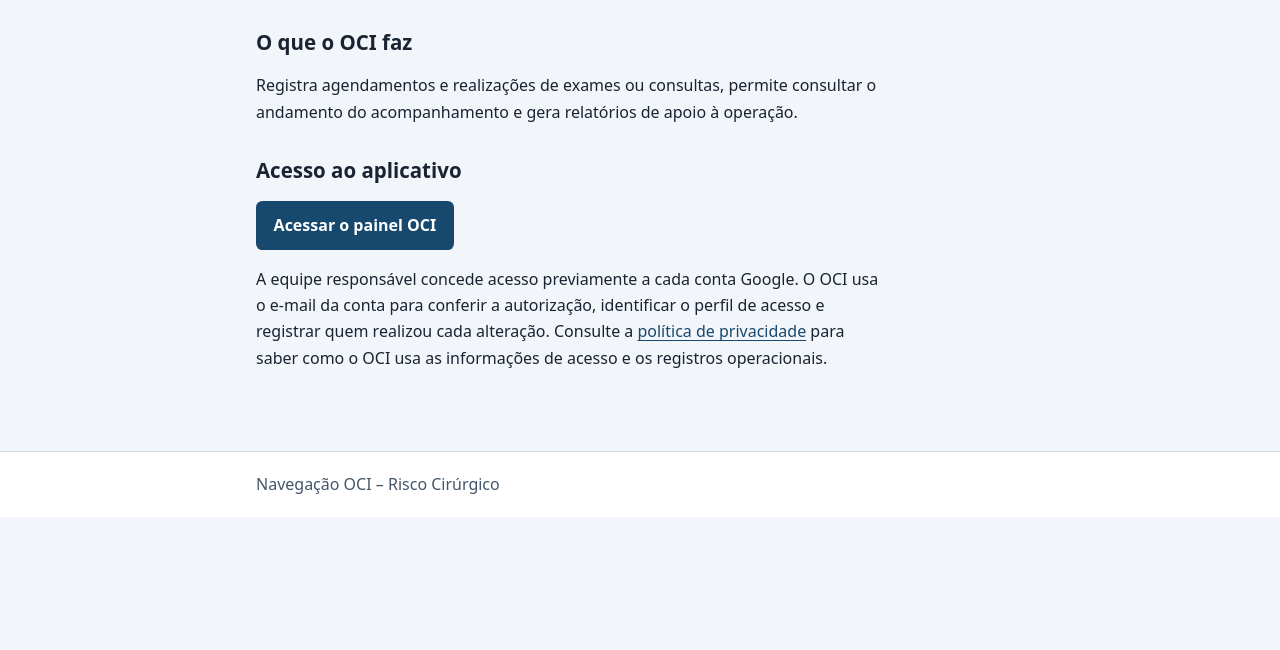
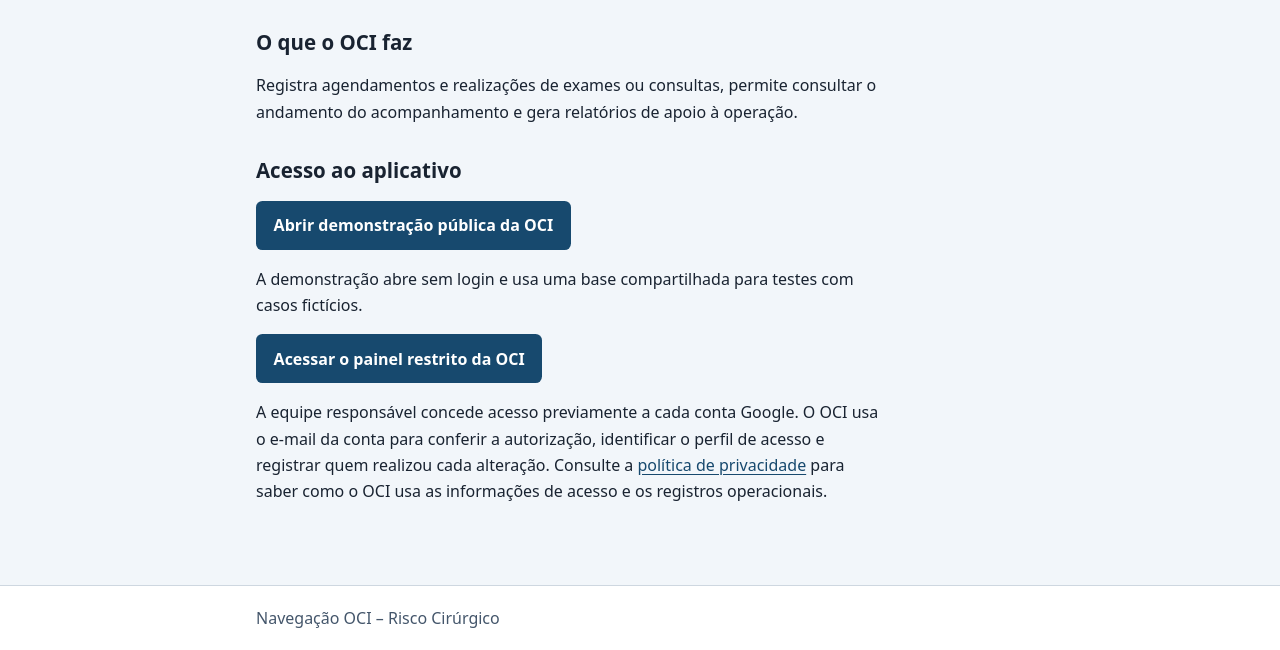
Before and after one commit to avalainterconsulta-sys/oci-informacoes, a plain HTML site: page index.html in a window 1280 px wide. Shown: the part 289-939 px from the top of the page. Before the commit the page ends 806 px from the top, so only its background shows below. Drawn offline with Linux system fonts and the light colour scheme.

Commit message:
Inclui acesso direto à demonstração pública da OCI

```diff
--- a/index.html
+++ b/index.html
@@ -15,7 +15,9 @@
 <h2>O que o OCI faz</h2>
 <p>Registra agendamentos e realizações de exames ou consultas, permite consultar o andamento do acompanhamento e gera relatórios de apoio à operação.</p>
 <h2>Acesso ao aplicativo</h2>
-<p><a class="access" href="https://script.google.com/macros/s/AKfycbyQfmZq0pO2BgSH2e9pFjAmkzSOsQHLIzWDBEdniDG4nqUh2-AhnfxwbKV_zutTLD4b/exec">Acessar o painel OCI</a></p>
+<p><a class="access" href="./painel/">Abrir demonstração pública da OCI</a></p>
+<p>A demonstração abre sem login e usa uma base compartilhada para testes com casos fictícios.</p>
+<p><a class="access" href="https://script.google.com/macros/s/AKfycbyQfmZq0pO2BgSH2e9pFjAmkzSOsQHLIzWDBEdniDG4nqUh2-AhnfxwbKV_zutTLD4b/exec">Acessar o painel restrito da OCI</a></p>
 <p>A equipe responsável concede acesso previamente a cada conta Google. O OCI usa o e-mail da conta para conferir a autorização, identificar o perfil de acesso e registrar quem realizou cada alteração. Consulte a <a href="./privacidade.html">política de privacidade</a> para saber como o OCI usa as informações de acesso e os registros operacionais.</p></main>
 <footer><div class="wrap">Navegação OCI – Risco Cirúrgico</div></footer>
 </body>
```
